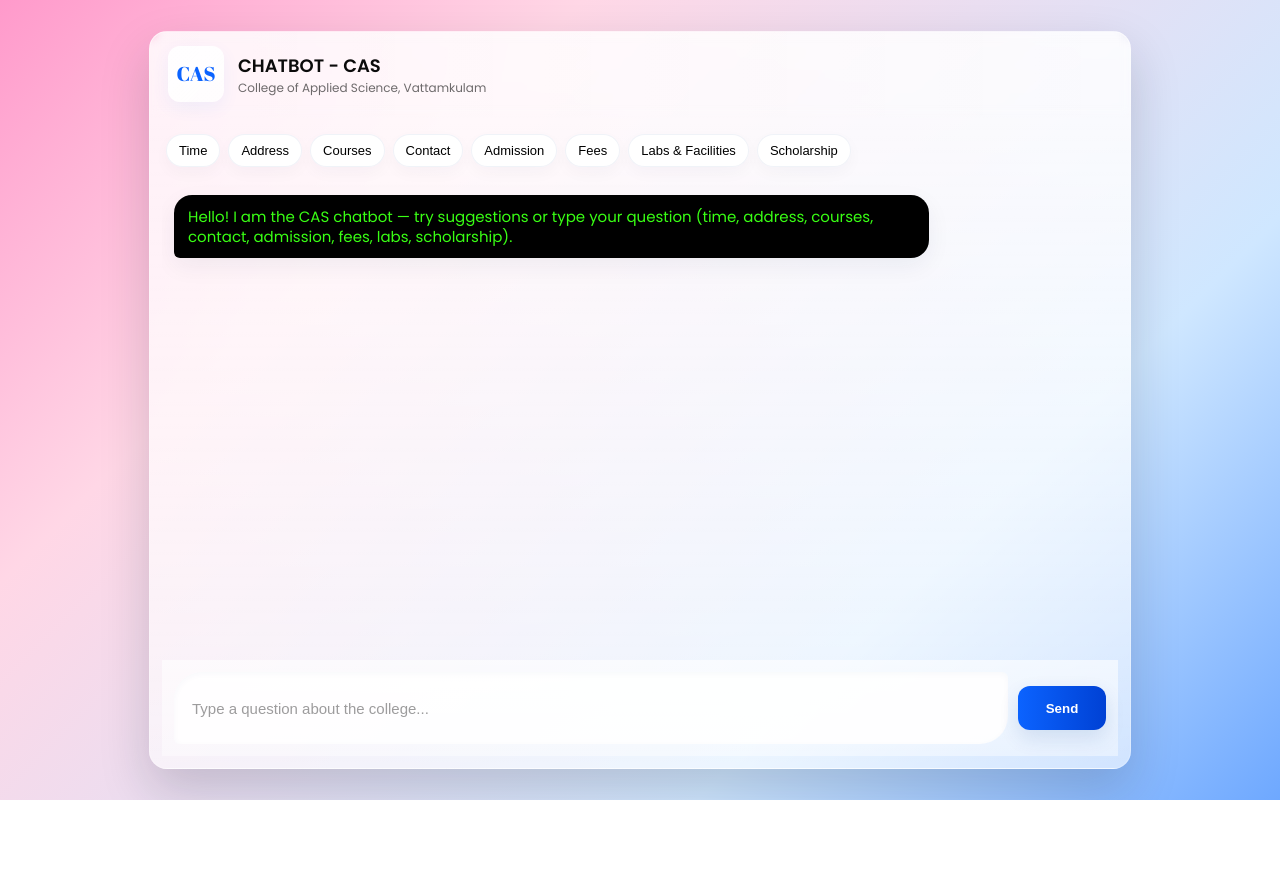
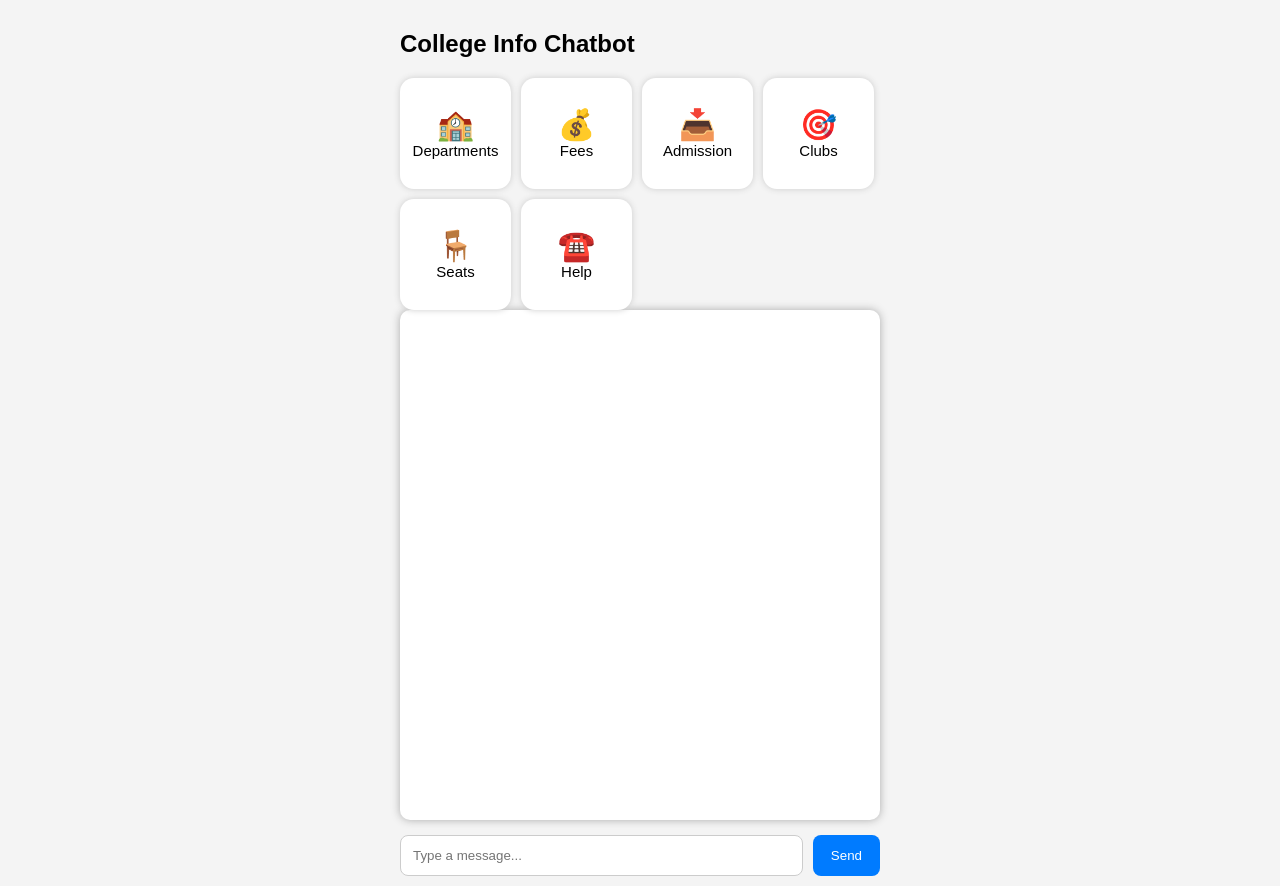
Before and after one commit to blankuser-2k/Cas-chatboat, a plain HTML site: page chat.html in a window 1280 px wide. Before the commit the page ends 800 px from the top, so only its background shows below. Drawn offline with Linux system fonts and the light colour scheme.

Commit message:
Update chat.html

```diff
--- a/chat.html
+++ b/chat.html
@@ -1,216 +1,264 @@
-<!doctype html>
-<html lang="en">
+<!DOCTYPE html>
+<html>
 <head>
-  <meta charset="utf-8" />
-  <meta name="viewport" content="width=device-width,initial-scale=1" />
-  <title>CAS Chat — CAS Vattamkulam</title>
-
-  <!-- Fonts -->
-  <link href="https://fonts.googleapis.com/css2?family=Abril+Fatface&family=Poppins:wght@300;400;600&display=swap" rel="stylesheet">
+<meta charset="UTF-8">
+<title>College Chatbot</title>
 
 <style>
-    :root{
-      --rose: #ff9acb;
-      --blue: #6ea8ff;
-      --accent-blue: #0b63ff;
-      --bot-green: #39ff14;
-      --black: #0b0b0b;
-      --glass: rgba(255,255,255,0.85);
-      --input-bg: rgba(255,255,255,0.92);
-      --suggest-bg: rgba(255,255,255,0.95);
-      --suggest-border: rgba(11,63,136,0.06);
+body {
+  font-family: Arial, sans-serif;
+  background: #f4f4f4;
+  margin: 0;
+  padding: 0;
 }
-    html,body { height:100%; margin:0; font-family:"Poppins",system-ui,Arial,sans-serif; -webkit-font-smoothing:antialiased; -moz-osx-font-smoothing:grayscale; }
-    body{
-      background: linear-gradient(135deg, var(--rose) 0%, #ffd7e6 28%, #cfe7ff 72%, var(--blue) 100%);
-      display:flex; align-items:center; justify-content:center; padding:18px; box-sizing:border-box;
+
+.container {
+  width: 100%;
+  max-width: 480px;
+  margin: auto;
+  padding: 10px;
 }
-    .container { width:100%; max-width:980px; height:92vh; display:flex; flex-direction:column; border-radius:18px; overflow:hidden;
-      box-shadow: 0 22px 50px rgba(16,24,40,0.18);
-      background: linear-gradient(180deg, var(--glass), rgba(255,255,255,0.6));
-      border: 1px solid rgba(255,255,255,0.22); }
-    header { display:flex; gap:14px; align-items:center; padding:14px 18px; background: linear-gradient(90deg, rgba(255,255,255,0.06), rgba(255,255,255,0.02)); backdrop-filter: blur(4px); }
-    .logo { width:56px; height:56px; border-radius:12px; display:flex; align-items:center; justify-content:center;
-      background: linear-gradient(135deg, rgba(255,255,255,0.92), rgba(255,255,255,0.8));
-      box-shadow: 0 6px 18px rgba(11,99,255,0.06); }
-    .logo .cas { font-family: "Abril Fatface", serif; color: var(--accent-blue); font-size:20px; line-height:1; }
-    .header-text { display:flex; flex-direction:column; }
-    .header-text .main { font-weight:600; font-size:18px; color:var(--black); }
-    .header-text .sub { font-size:12px; color:rgba(11,11,11,0.6); }
 
-    .chat-area { flex:1; display:flex; flex-direction:column; padding:12px; gap:10px; box-sizing:border-box; }
-    #chatbox { flex:1; overflow:auto; padding:12px; display:flex; flex-direction:column; gap:10px; -webkit-overflow-scrolling:touch; }
+.chat-box {
+  background: white;
+  height: 480px;
+  overflow-y: auto;
+  padding: 15px;
+  border-radius: 10px;
+  box-shadow: 0px 0px 8px #aaa;
+}
 
-    .suggestions { display:flex; gap:8px; flex-wrap:wrap; align-items:center; padding:6px 4px; }
-    .suggest-btn { background: var(--suggest-bg); border:1px solid var(--suggest-border); padding:8px 12px; border-radius:999px; font-size:13px; cursor:pointer;
-      box-shadow: 0 6px 16px rgba(11,30,60,0.03); transition: transform .12s ease, box-shadow .12s ease; }
-    .suggest-btn:active { transform: translateY(1px); }
+.msg {
+  margin: 10px 0;
+  padding: 10px 14px;
+  border-radius: 10px;
+  width: fit-content;
+  max-width: 80%;
+}
 
-    .msg-row { display:flex; gap:8px; align-items:flex-end; }
-    .msg-row.you { justify-content:flex-end; }
-    .msg-row.bot { justify-content:flex-start; }
+.user {
+  background: #007bff;
+  color: white;
+  margin-left: auto;
+}
 
-    .bubble { display:inline-block; padding:12px 14px; max-width:78%; word-wrap:break-word; font-size:15px; line-height:1.3; border-radius:18px; box-shadow: 0 8px 24px rgba(11,30,60,0.06); }
-    .bubble.you { background: var(--accent-blue); color: #000; border-bottom-right-radius:6px; border-bottom-left-radius:18px; }
-    .bubble.bot { background: #000; color: var(--bot-green); border-bottom-left-radius:6px; border-bottom-right-radius:18px; }
+.bot {
+  background: #eaeaea;
+}
 
-    .input-wrap { padding:12px; background: linear-gradient(180deg, rgba(255,255,255,0.6), rgba(255,255,255,0.42)); display:flex; gap:10px; align-items:center; }
-    #userInput { flex:1; height:48px; padding:12px 18px; border-radius:28px 6px 28px 6px; border: none; outline:none; background: var(--input-bg); color: var(--black); font-size:15px; box-shadow: inset 0 2px 6px rgba(11,63,136,0.03); }
-    #userInput::placeholder { color: rgba(11,11,11,0.4); }
-    .send-btn { min-width:88px; height:44px; border-radius:12px; border:none; background: linear-gradient(90deg, var(--accent-blue), #0041d4); color: #fff; font-weight:600; cursor:pointer; box-shadow: 0 8px 20px rgba(11,63,136,0.12); }
+.input-area {
+  display: flex;
+  margin-top: 15px;
+}
 
-    .typing { display:inline-flex; gap:6px; align-items:center; padding:8px 10px; border-radius:12px; background: rgba(0,0,0,0.8); }
-    .dot { width:7px; height:7px; border-radius:50%; background: var(--bot-green); animation: blink 1s infinite; }
-    .dot:nth-child(2){ animation-delay:0.2s; } .dot:nth-child(3){ animation-delay:0.4s; }
-    @keyframes blink { 0%{opacity:0.2}50%{opacity:1}100%{opacity:0.2} }
+input {
+  flex: 1;
+  padding: 12px;
+  border-radius: 8px;
+  border: 1px solid #ccc;
+}
 
-    @media (max-width:560px) {
-      .container { height:98vh; border-radius:12px; }
-      .logo { width:48px; height:48px; }
-      .bubble { font-size:14px; }
-      #userInput { height:44px; font-size:14px; }
-      .suggest-btn { font-size:12px; padding:7px 10px; }
+button {
+  margin-left: 10px;
+  padding: 12px 18px;
+  border: none;
+  background: #007bff;
+  color: white;
+  border-radius: 8px;
+  cursor: pointer;
+}
+
+/* SUGGESTION BUTTONS */
+.suggestions {
+  margin-top: 12px;
+  display: flex;
+  gap: 10px;
+  flex-wrap: wrap;
+}
+
+.suggestion-btn {
+  background: #ffffff;
+  width: 95px;
+  height: 95px;
+  border-radius: 14px;
+  display: flex;
+  flex-direction: column;
+  align-items: center;
+  justify-content: center;
+  padding: 8px;
+  box-shadow: 0 0 6px #ccc;
+  cursor: pointer;
+  font-size: 15px;
+}
+.suggestion-btn:hover {
+  background: #f0f0f0;
+}
+.suggestion-btn span {
+  font-size: 30px;
 }
 </style>
 </head>
+
 <body>
+<div class="container">
 
-  <div class="container" role="application" aria-label="CAS chatbot">
-    <header>
-      <div class="logo" aria-hidden="true"><div class="cas">CAS</div></div>
-      <div class="header-text">
-        <div class="main">CHATBOT - CAS</div>
-        <div class="sub">College of Applied Science, Vattamkulam</div>
-      </div>
-    </header>
+<h2>College Info Chatbot</h2>
 
-    <div class="chat-area">
-      <div class="suggestions" id="suggestions">
-        <button class="suggest-btn" data-query="timing">Time</button>
-        <button class="suggest-btn" data-query="address">Address</button>
-        <button class="suggest-btn" data-query="courses">Courses</button>
-        <button class="suggest-btn" data-query="contact">Contact</button>
-        <button class="suggest-btn" data-query="admission">Admission</button>
-        <button class="suggest-btn" data-query="fees">Fees</button>
-        <button class="suggest-btn" data-query="labs">Labs & Facilities</button>
-        <button class="suggest-btn" data-query="scholarship">Scholarship</button>
+<!-- Suggestion Buttons -->
+<div class="suggestions">
+  <div class="suggestion-btn" onclick="quickSend('departments')">
+    <span>🏫</span> Departments
   </div>
 
-      <div id="chatbox" role="log" aria-live="polite"></div>
+  <div class="suggestion-btn" onclick="quickSend('fees')">
+    <span>💰</span> Fees
+  </div>
 
-      <div class="input-wrap" aria-label="Message input">
-        <input id="userInput" type="text" placeholder="Type a question about the college..." aria-label="Type your question">
-        <button class="send-btn" id="sendBtn" aria-label="Send message">Send</button>
+  <div class="suggestion-btn" onclick="quickSend('admission')">
+    <span>📥</span> Admission
   </div>
+
+  <div class="suggestion-btn" onclick="quickSend('clubs')">
+    <span>🎯</span> Clubs
+  </div>
+
+  <div class="suggestion-btn" onclick="quickSend('seats')">
+    <span>🪑</span> Seats
+  </div>
+
+  <div class="suggestion-btn" onclick="quickSend('contact')">
+    <span>☎️</span> Help
   </div>
 </div>
 
+<!-- Chat Box -->
+<div class="chat-box" id="chatBox"></div>
+
+<div class="input-area">
+  <input id="userInput" placeholder="Type a message..." oninput="autoSuggest()">
+  <button onclick="sendMessage()">Send</button>
+</div>
+
+<!-- AUTO SUGGEST AREA -->
+<div id="suggestBox"></div>
+
+</div>
+
 <script>
-    // Knowledge base with all details
-    const knowledge = [
-      { q: ["time","timing","hours"], a: "College time is 9:30 AM to 3:45 PM." },
-      { q: ["address","location","where"], a:
-          "College Address: The Principal, College of Applied Science, Vattamkulam, Nellissery, Sukapuram (P.O.), Edappal, Malappuram, Kerala, PIN - 679576." },
-      { q: ["phone","contact","telephone"], a: "Phone: 0494 2689655" },
-      { q: ["email","mail"], a: "Email: casvattamkulam@ihrd.ac.in" },
-      { q: ["course","courses","what courses","available courses"], a:
-          "Courses: B.Sc (Computer Science), B.Sc (Electronics), BCA, B.Com with Computer Application, M.Sc (Computer Science), M.Com (Finance)." },
-      { q: ["about","more","information","established"], a:
-          "CAS Vattamkulam was established in 2005 by IHRD. Affiliated to University of Calicut. Located ~3 km from Edappal and offers UG & PG programs." },
-      { q: ["cas","what is cas","cas meaning"], a:
-          "CAS stands for College of Applied Science, Vattamkulam." },
-      { q: ["affiliation","university","calicut university"], a:
-          "The college is affiliated by Calicut University." },
-      { q: ["admission"], a:
-          "Admission details can be obtained from the college. Contact: Phone 0494 2689655 | Email: casvattamkulam@ihrd.ac.in" },
-      { q: ["fee","fees","fee structure"], a:
-          "Fee structure depends on the course. Please contact the college at Phone: 0494 2689655 or Email: casvattamkulam@ihrd.ac.in." },
-      { q: ["scholarship","scholarships"], a:
-          "Scholarships are available for eligible students." },
-      { q: ["seminar hall"], a:
-          "The college has a seminar hall to conduct seminars." },
-      { q: ["computer lab","electronics lab","library","labs","facilities"], a:
-          "The college has Computer Lab, Electronics Lab, Library, Fitness Program, NSS, Canteen, Career Guidance Cell, Placement Cell, Boomitresena Club, and ED Club to encourage entrepreneurship." },
-      { q: ["exams","syllabus","exam"], a:
-          "Exams and syllabus are provided and conducted by Calicut University." },
-      { q: ["more info","tell me more","any more"], a:
-          "Ask me if you want to know any more about the college." }
-    ];
+// ====================== DATA =======================
 
-    function escapeHtml(str) {
-      return str.replace(/[&<>"'`=\/]/g, function(s) {
-        return ({ "&":"&amp;","<":"&lt;",">":"&gt;",'"':"&quot;","'":"&#39;","/":"&#x2F;","=":"&#x3D;","`":"&#x60;" })[s];
+const data = {
+  departments: "Departments:\n• Commerce\n• Computer Science\n• Electronics\n• General Department\n• Physical Education",
+
+  clubs: "Clubs & Activities:\nNSS, PTA, Placement Cell, Women Cell, Anti-Ragging Cell, Literary Club, Student Grievance and more.",
+
+  fees: "You can ask specific course fees like:\n• BCA fee\n• B.Com fee\n• BSc CS fee\n• MSc CS fee\n• M.Com fee",
+
+  bca: "BCA Fee per semester: ₹17,000 (excluding PTA & University fees).",
+  bcom: "B.Com (CA) Fee: ₹11,200 (excluding PTA & University fees).",
+  bsc: "B.Sc CS/Electronics Fee: ₹17,000 per semester.",
+  msc: "M.Sc Computer Science Fee: ₹22,500 per semester.",
+  mcom: "M.Com Fee: ₹20,525 per semester.",
+
+  ugadmission: "UG Admission:\n• Starts after +2 results\n• B.Sc CS - 36 seats\n• BCA - 24 seats\n• B.Sc Electronics - 36\n• B.Com - 60\n50% through Calicut University\n50% through IHRD portal",
+
+  pgadmission: "PG Admission:\n• MSc CS - 10 seats\n• M.Com - 15 seats\n• 50% University single window\n• 50% IHRD portal\nApply through: www.ihrdadmissions.org",
+
+  seats: "Seats:\nBCA - 24\nB.Sc CS - 36\nB.Sc Electronics - 36\nB.Com - 60",
+
+  contact: "For more details contact college office."
+};
+
+
+// ===================== CHATBOT ENGINE =======================
+
+function quickSend(text) {
+  document.getElementById("userInput").value = text;
+  sendMessage();
+}
+
+function autoSuggest() {
+  let input = document.getElementById("userInput").value.toLowerCase();
+  let box = document.getElementById("suggestBox");
+  box.innerHTML = "";
+
+  if (input.length < 2) return;
+
+  let matches = [];
+
+  if ("bca fee".includes(input)) matches.push("bca fee");
+  if ("bcom fee".includes(input)) matches.push("bcom fee");
+  if ("bsc fee".includes(input)) matches.push("bsc fee");
+  if ("msc fee".includes(input)) matches.push("msc fee");
+  if ("mcom fee".includes(input)) matches.push("mcom fee");
+  if ("pg admission".includes(input)) matches.push("pg admission");
+  if ("ug admission".includes(input)) matches.push("ug admission");
+  if ("departments".includes(input)) matches.push("departments");
+  if ("clubs".includes(input)) matches.push("clubs");
+  if ("fees".includes(input)) matches.push("fees");
+
+  matches.forEach(m => {
+    box.innerHTML += `<div style='padding:8px;background:#fff;margin-top:5px;border-radius:6px;
+                      box-shadow:0 0 4px #ccc;cursor:pointer'
+                      onclick="quickSend('${m}')">${m}</div>`;
   });
 }
 
-    const chatbox = document.getElementById("chatbox");
-    const userInput = document.getElementById("userInput");
-    const sendBtn = document.getElementById("sendBtn");
+function sendMessage() {
+  let input = document.getElementById("userInput");
+  let text = input.value.trim().toLowerCase();
+  if (text === "") return;
 
-    function appendBubble(kind, textHtml) {
-      const row = document.createElement("div");
-      row.className = "msg-row " + (kind === "you" ? "you" : "bot");
-      const bubble = document.createElement("div");
-      bubble.className = "bubble " + (kind === "you" ? "you" : "bot");
-      bubble.innerHTML = textHtml;
-      row.appendChild(bubble);
-      chatbox.appendChild(row);
-      chatbox.scrollTop = chatbox.scrollHeight;
+  addMessage(text, "user");
+  input.value = "";
+  document.getElementById("suggestBox").innerHTML = "";
+
+  setTimeout(() => botReply(text), 300);
 }
 
-    function findAnswer(text) {
-      const lower = text.toLowerCase();
-      for (const item of knowledge) {
-        for (const k of item.q) {
-          if (lower.includes(k)) return item.a;
-        }
-      }
-      return "I understand what you asked. Please contact the college: Phone 0494 2689655 | Email: casvattamkulam@ihrd.ac.in";
+function addMessage(msg, type) {
+  let box = document.getElementById("chatBox");
+  let div = document.createElement("div");
+  div.className = `msg ${type}`;
+  div.innerText = msg;
+  box.appendChild(div);
+  box.scrollTop = box.scrollHeight;
 }
 
-    function showTyping() {
-      const row = document.createElement("div");
-      row.className = "msg-row bot";
-      const wrap = document.createElement("div");
-      wrap.className = "typing";
-      const d1 = document.createElement("span"); d1.className = "dot";
-      const d2 = document.createElement("span"); d2.className = "dot";
-      const d3 = document.createElement("span"); d3.className = "dot";
-      wrap.appendChild(d1); wrap.appendChild(d2); wrap.appendChild(d3);
-      row.appendChild(wrap);
-      chatbox.appendChild(row);
-      chatbox.scrollTop = chatbox.scrollHeight;
-      return row;
+function botReply(text) {
+
+  // Friendly replies
+  if (text.includes("hi") || text.includes("hello")) {
+    return addMessage("Hello! How can I help you today?", "bot");
   }
 
-    async function sendMessageWithText(text) {
-      if (!text || !text.trim()) return;
-      appendBubble("you", escapeHtml(text));
-      userInput.value = "";
-      userInput.focus();
-
-      const tNode = showTyping();
-      await new Promise(r => setTimeout(r, 650));
-      tNode.remove();
-
-      const answer = findAnswer(text);
-      appendBubble("bot", escapeHtml(answer));
+  if (text.includes("thank")) {
+    return addMessage("My pleasure! 😊", "bot");
   }
 
-    function sendMessage() { sendMessageWithText(userInput.value.trim()); }
+  if (text.includes("how are you")) {
+    return addMessage("I'm here and ready to help you with college information!", "bot");
+  }
 
-    document.querySelectorAll(".suggest-btn").forEach(btn=>{
-      btn.addEventListener("click", (e)=>{
-        const q = e.currentTarget.getAttribute("data-query");
-        sendMessageWithText(q);
-      });
-    });
+  // Specific fee replies
+  if (text.includes("bca") && text.includes("fee")) return addMessage(data.bca, "bot");
+  if (text.includes("b.com") || text.includes("bcom")) return addMessage(data.bcom, "bot");
+  if (text.includes("bsc") && text.includes("fee")) return addMessage(data.bsc, "bot");
+  if (text.includes("msc") && text.includes("fee")) return addMessage(data.msc, "bot");
+  if (text.includes("mcom") && text.includes("fee")) return addMessage(data.mcom, "bot");
 
-    sendBtn.addEventListener("click", sendMessage);
-    userInput.addEventListener("keydown", (e)=>{ if (e.key === "Enter") sendMessage(); });
+  // Admission replies
+  if (text.includes("pg admission")) return addMessage(data.pgadmission, "bot");
+  if (text.includes("ug admission")) return addMessage(data.ugadmission, "bot");
+  if (text.includes("admission")) return addMessage("You can ask: UG admission / PG admission", "bot");
 
-    // initial greeting
-    appendBubble("bot", "Hello! I am the CAS chatbot — try suggestions or type your question (time, address, courses, contact, admission, fees, labs, scholarship).");
+  // General replies
+  if (data[text]) return addMessage(data[text], "bot");
+
+  // Unknown question
+  addMessage("I understand your question, but this detail is not available. Please contact the college office for correct information.", "bot");
+}
 </script>
+
 </body>
       </html>
```
Lines whose indentation alone changed are shown as unchanged.
